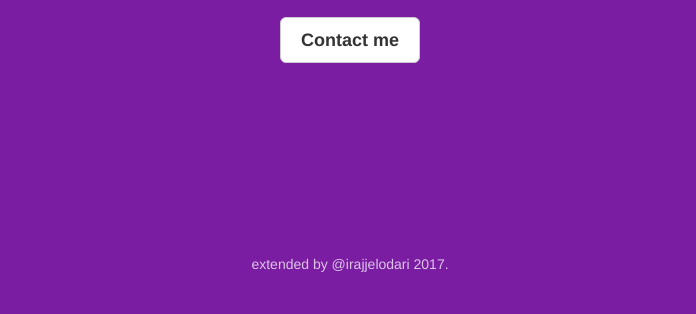
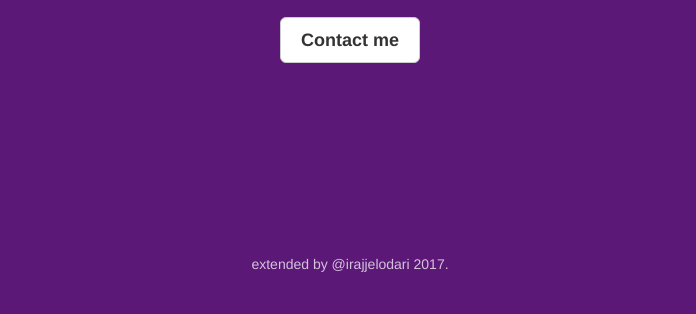
Before and after one commit to iraj-jelo/iraj-jelo.github.io, a plain HTML site: page index.html in a window 1280 px wide. Shown: the part 486-800 px from the top of the page, without its empty margins (290-986 px from the left). Drawn offline with nearby package versions, Linux system fonts and the light colour scheme; a script that the page names is missing.

Commit message:
Update index.css

```diff
--- a/css/index.css
+++ b/css/index.css
@@ -16,7 +16,7 @@ body {
 }
 body {
   color: rgba(255, 255, 255, 0.74);
-  background-color: #7b1da2;
+  background-color: #5b1877;
   text-align: center;
 /*  text-shadow: 0 1px 3px rgba(0,0,0,.5);*/
 }
```
